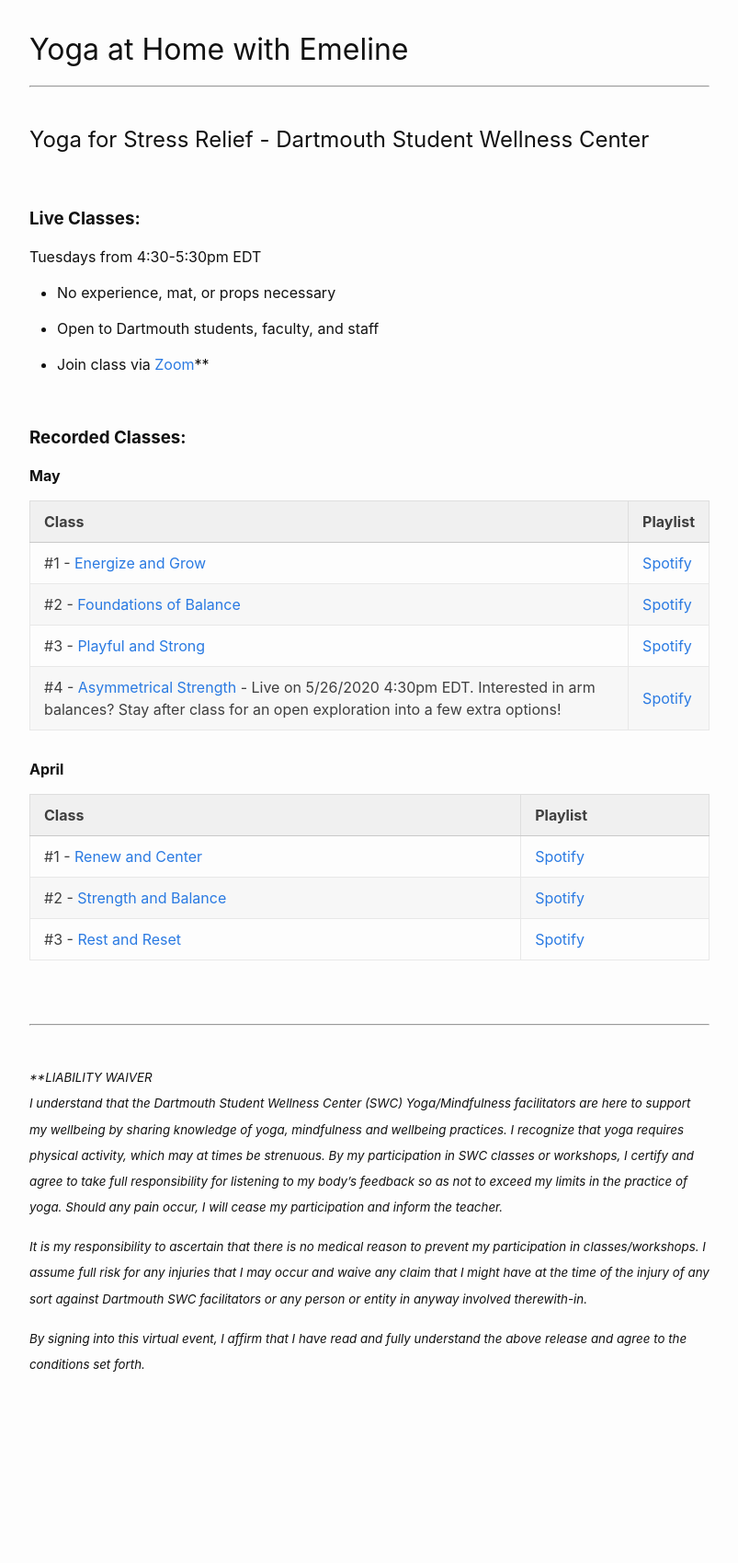
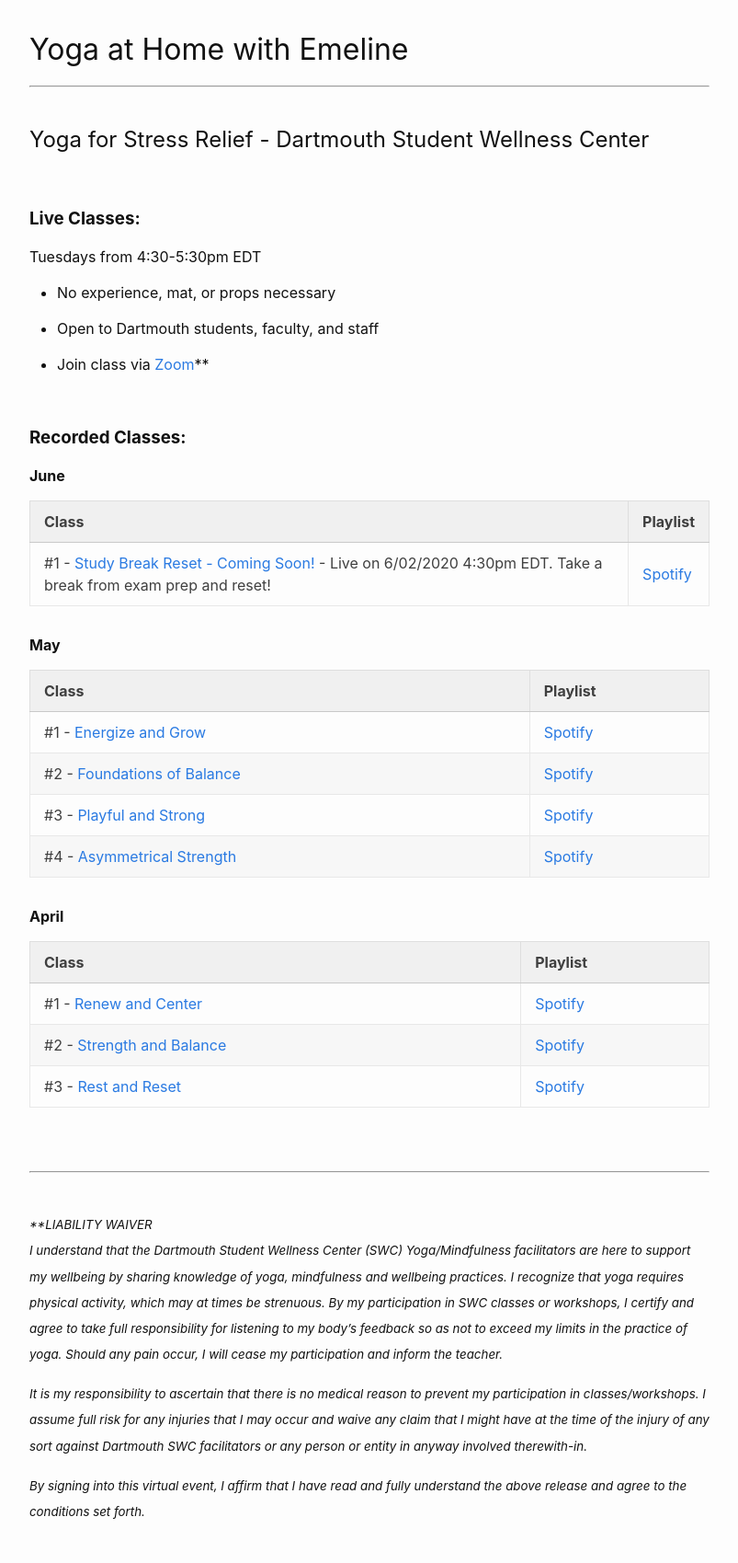
Before and after one commit to emelineclarke/yoga, a Jekyll site: the page built from index.markdown, in a window 1280 px wide. Shown: the whole page at 92% size, without its empty margins (238-1041 px from the left). Built offline with Jekyll 4.4.1, drawn with Linux system fonts in a browser that asks for light colours; before the commit the page ends 1539 px from its top, so only the background shows below that.

Commit message:
New Class

```diff
--- a/index.markdown
+++ b/index.markdown
@@ -20,11 +20,11 @@ Tuesdays from 4:30-5:30pm EDT
 <br/>
 ### <strong>Recorded Classes:</strong>
 
-<!-- <strong>June</strong>
+<strong>June</strong>
 
 | Class         |Playlist |
 |:------------- |:-------------|
-| #1 - [Study Break Reset - Coming Soon!](https://dartmouth.zoom.us/j/757625459/) - Live on 6/02/2020 4:30pm EDT. Take a break from exam prep and reset! |     | -->
+| #1 - [Study Break Reset - Coming Soon!](https://dartmouth.zoom.us/j/757625459/) - Live on 6/02/2020 4:30pm EDT. Take a break from exam prep and reset! |  [Spotify](https://open.spotify.com/playlist/5MwNc7J0yVB2AMRMhpk637?si=O-gGO9TxS4q3on-M97uqfw)   |
 
 <strong>May</strong>
 
@@ -33,7 +33,7 @@ Tuesdays from 4:30-5:30pm EDT
 | #1 - [Energize and Grow](https://dartmouth.zoom.us/rec/share/6e0qdJbvyzhOYIXL0wacXKc4WbTKX6a8gXAZrPYJmh0-GPkWMmgqFChBuKPIK0kw)      | [Spotify](https://open.spotify.com/playlist/3y52hWEOUgObBKbGFV6m40?si=TqeBb2qQRvmtipo2fdyZ5A) |
 | #2 - [Foundations of Balance](https://dartmouth.zoom.us/rec/share/u5JMPqCz539Lb9L_sHvzfacFRK_peaa81ylL8vZfmRvJV_-5l7rvTPthJ56TpDRa)      | [Spotify](https://open.spotify.com/playlist/5n77zubagrCVy6WPqyAatf?si=zi8eCd9VQ7a6ICWeuyt5-A)      |
 | #3 - [Playful and Strong](https://dartmouth.zoom.us/rec/share/ytdrCun-yFlOWYn1xmDhAJYuFI7rT6a8gyYf_KdZn9Nl0nGKzR4sMn7-SsavoyA)  | [Spotify](https://open.spotify.com/playlist/2cOqkSL9Z6miFCQ2lLC9EY?si=aResM8pjSv6qZSisTGjp_w)      |
-| #4 - [Asymmetrical Strength](https://dartmouth.zoom.us/j/757625459/) - Live on 5/26/2020 4:30pm EDT. Interested in arm balances? Stay after class for an open exploration into a few extra options! | [Spotify](https://open.spotify.com/playlist/2HYGqdLMgh96s90THPCHPb?si=nBu61SVoQV-PX0pFoCa48A)    |
+| #4 - [Asymmetrical Strength](https://dartmouth.zoom.us/rec/share/7-JEApCo6EJIYNLzskjeUKcbMp70eaa81yMeqKULnhuwVrTpBtsZ0Feo7WXQA3E)   | [Spotify](https://open.spotify.com/playlist/2HYGqdLMgh96s90THPCHPb?si=nBu61SVoQV-PX0pFoCa48A)    |
 
 <strong>April</strong>
 
@@ -41,7 +41,7 @@ Tuesdays from 4:30-5:30pm EDT
 |:------------- |:-------------|
 | #1 - [Renew and Center](https://dartmouth.zoom.us/rec/share/_OB4DvLpxyRJYpHJ60GPfJccTqXjeaa8hCRP-fAMykp1omfyuNvhAbBZKI8kKpoh)      | [Spotify](https://open.spotify.com/playlist/5MwNc7J0yVB2AMRMhpk637?si=O-gGO9TxS4q3on-M97uqfw) |
 | #2 - [Strength and Balance](https://dartmouth.zoom.us/rec/share/-ZUpDenyxkxOHdbz6nj8eKEvQYH3eaa81CFI-6demU_L2jLOMvbVrvH3XA8iUqYi)      | [Spotify](https://open.spotify.com/playlist/2HCdSoVTvBr1f1JgNXv6vh?si=c2NJtMM7TJOZ4RH08UnOIQ)      |
-| #3 - [Rest and Reset](https://dartmouth.zoom.us/rec/share/7vxECb7J031Of6vzxmzgW6E5G4HJaaa81ylKrvNZmhv5maM_GWmRUWNUNAVdEEw9) | [Spotify](https://open.spotify.com/playlist/4z4BsycUOc8GjgjKmytCKe?si=EOMr3jk1RUGYSMNzJ0CyWw)      |
+| #3 - [Rest and Reset](https://dartmouth.zoom.us/rec/share/7vxECb7J031Of6vzxmzgW6E5G4HJaaa81ylKrvNZmhv5maM_GWmRUWNUNAVdEEw9) |   [Spotify](https://open.spotify.com/playlist/4z4BsycUOc8GjgjKmytCKe?si=EOMr3jk1RUGYSMNzJ0CyWw)      |
 
 
 <br/>
```
